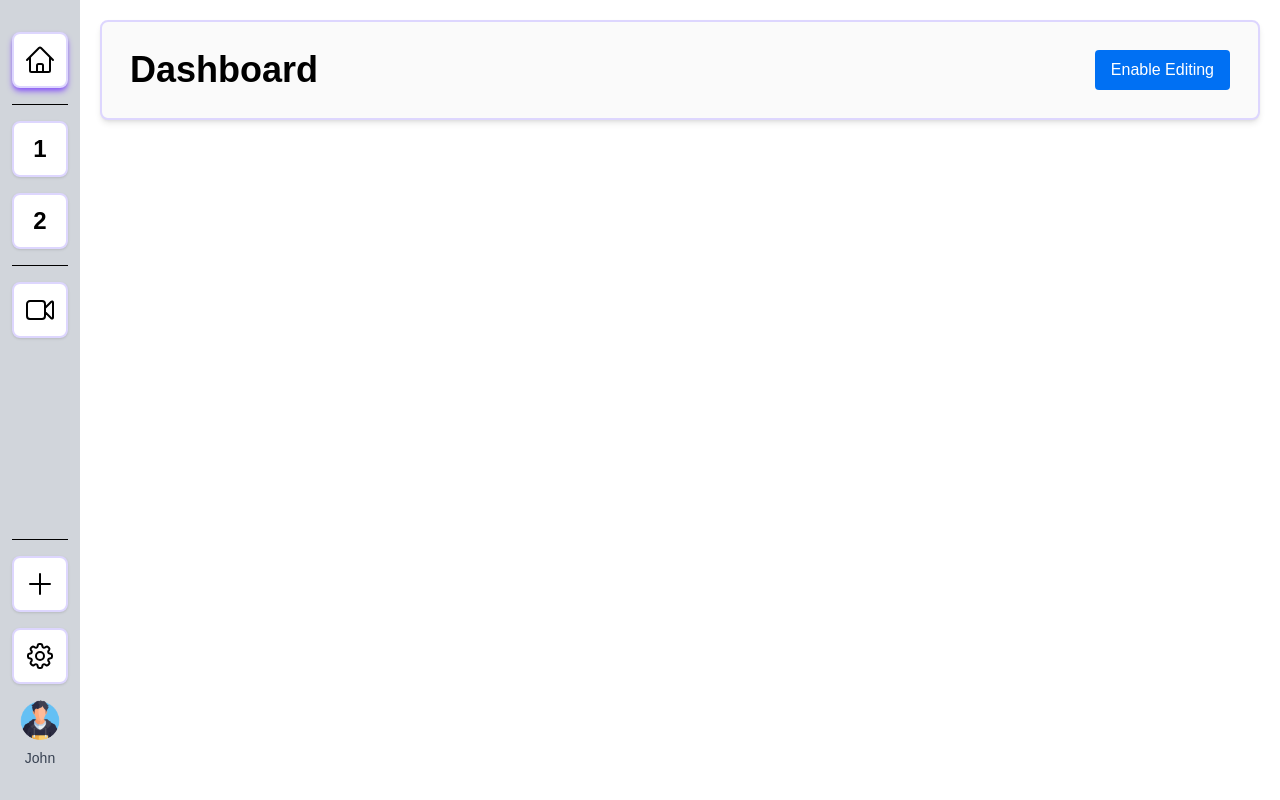
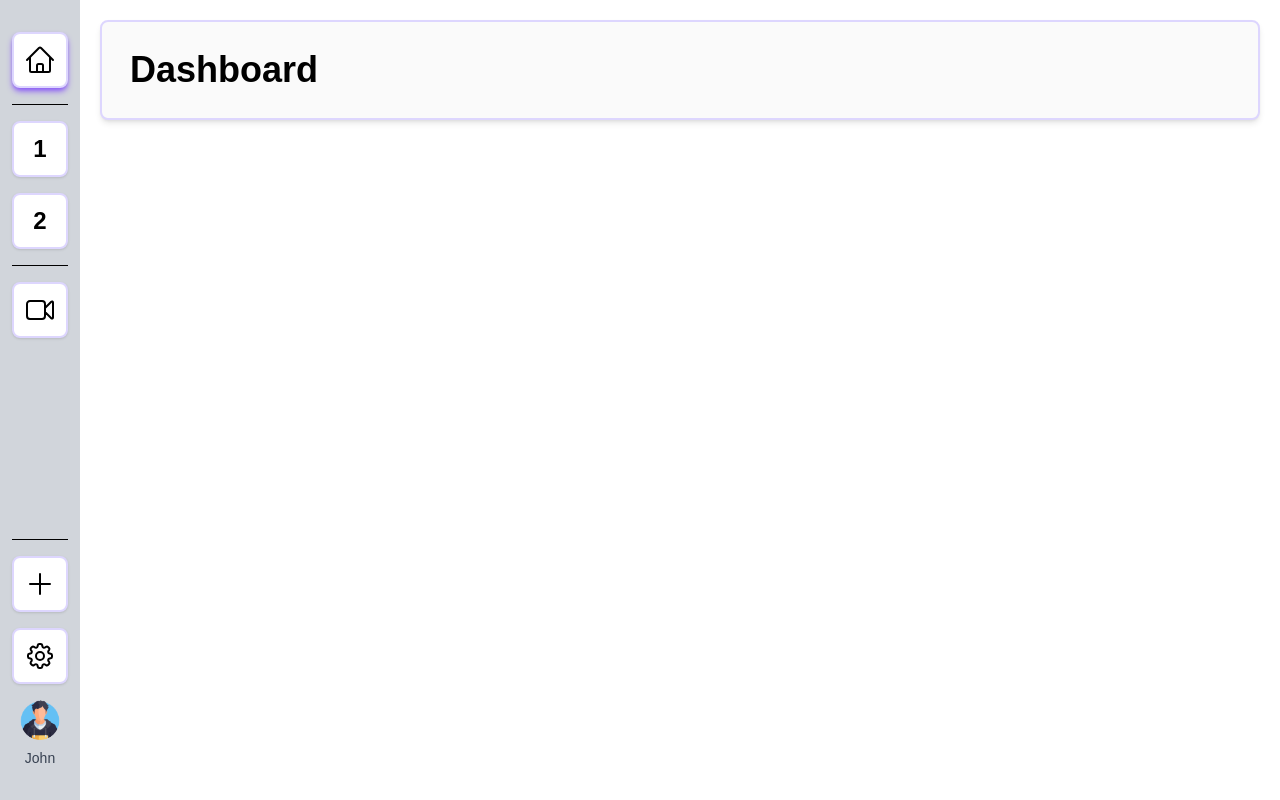
Before and after one commit to szymnob/smarthome-dashboard, a Next.js app: page /dashboard in a window 1280 px wide. Built offline with nearby package versions, Linux system fonts and the light colour scheme.

Commit message:
Show edit button when appropriate
Signed-off-by: Dinolek <git@dinolek.me>

```diff
--- a/src/components/ui/assets/RectHeader.js
+++ b/src/components/ui/assets/RectHeader.js
@@ -16,17 +16,23 @@
 import PropTypes from "prop-types";
 
 export default function Header({ label, isEditing, onEditToggle }) {
-    return (
-        <div className="flex flex-row justify-between bg-neutral-50 shadow-md border-custom p-7 rounded-lg m-5">
-            <h1 className="text-4xl font-bold">{label}</h1>
-
-            {/* Toggle Editing Button */}
+    let editButton = null;
+    if (onEditToggle) {
+        editButton = (
             <button
                 className="px-4 py-2 bg-blue-500 text-white rounded"
                 onClick={onEditToggle}
             >
                 {isEditing ? "Disable Editing" : "Enable Editing"}
             </button>
+        );
+    }
+
+    return (
+        <div className="flex flex-row justify-between bg-neutral-50 shadow-md border-custom p-7 rounded-lg m-5">
+            <h1 className="text-4xl font-bold">{label}</h1>
+
+            {editButton}
         </div>
     );
 }
```
